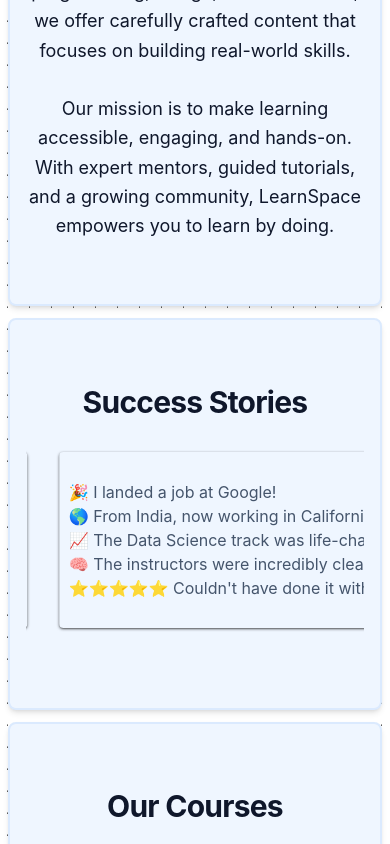
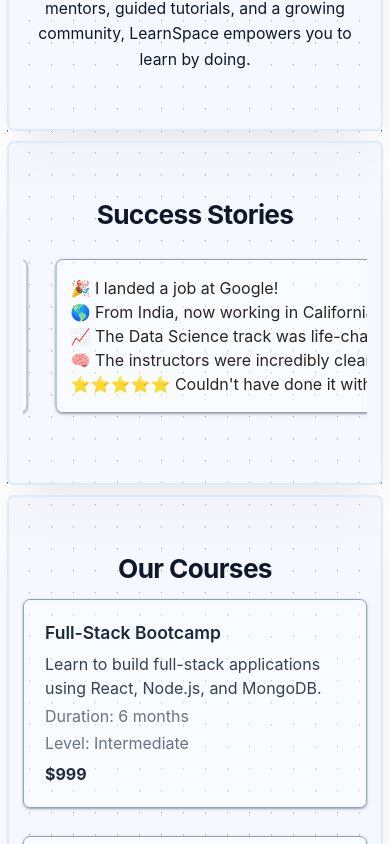
Before and after one commit to Mohammad-Imran01/frontend, a React (Vite) app: page / in a window 390 px wide. Shown: the part 960-1804 px from the top of the page. Built offline with nearby package versions, Linux system fonts and the light colour scheme; a web font is replaced by a local one.

Commit message:
refactor: enhance styling for CourseCard, StoryCard, FAQs, Footer, and Instructors components for improved visual consistency and responsiveness

```diff
--- a/src/components/CourseCard.jsx
+++ b/src/components/CourseCard.jsx
@@ -2,7 +2,7 @@ import React from "react";
 
 const CourseCard = ({ title, description, duration, level, price }) => {
   return (
-    <div className="dark:bg-gray-600 text-stone-800 dark:text-stone-100 shadow-lg rounded-lg p-6">
+    <div className="rounded-lg border border-slate-400 bg-white/30 dark:bg-slate-700/30 text-stone-800 dark:text-stone-100 shadow-sm/30 p-6">
       <h3 className="text-xl font-semibold text-slate-800 dark:text-slate-50">
         {title}
       </h3>
--- a/src/components/StoryCard.jsx
+++ b/src/components/StoryCard.jsx
@@ -11,7 +11,7 @@ import React from "react";
 const StoryCard = ({ learner, countries, rate, courses, rating }) => {
   // return <div>{learner + countries + rate + courses + rating}</div>;
   return (
-    <div className="shrink-0 flexCenter rounded-sm shadow-sm/60 h-44   text-slate-600 dark:text-slate-100 w-md">
+    <div className="shrink-0 flexCenter h-44 min-w-md p-4 rounded-lg border border-slate-400 bg-white/30 dark:bg-slate-700/30 text-stone-800 dark:text-stone-100 shadow-sm/30">
       <ul className="flex-col">
         <li>{learner}</li>
         <li>{countries}</li>
--- a/src/index.css
+++ b/src/index.css
@@ -14,6 +14,18 @@
     font-family: inherit;
     text-wrap: inherit;
   }
+
+  @media (max-width: 780px) {
+    html {
+      font-size: 14px;
+    }
+  }
+
+  /* @media (min-width: 780px) {
+    html {
+      font-size: 16px;
+    }
+  } */
   /*
   .mainRoot {
     font-family: "Inter", sans-serif;
@@ -113,10 +125,10 @@
     animation: borderGradient 5s linear infinite;
   }
   .blueBg {
-    @apply border-2 dark:border-slate-700 border-blue-100 rounded-lg bg-blue-50 shadow-2xl/10 text-black dark:bg-slate-800/40 shadow-md/10;
+    @apply border-2 dark:border-slate-700 border-blue-100 rounded-lg bg-blue-50/60 shadow-2xl/10 text-black dark:bg-slate-800/40;
   }
   .grayBg {
-    @apply border-2 dark:border-gray-300 border-gray-100 rounded-lg dark:bg-gray-600/20 bg-gray-50 shadow-2xl/10 text-black;
+    @apply border-2 dark:border-gray-300 border-gray-100 rounded-lg dark:bg-gray-600/20 bg-gray-50/60 shadow-2xl/10 text-black;
   }
   .insideCard {
     @apply mx-auto max-w-7xl px-4 py-16 sm:px-6 lg:px-8 lg:py-20;
@@ -133,7 +145,6 @@
 
 @theme {
   --breakpoint-sm: 780px;
-  --breakpoint-sm: 780px;
   --breakpoint-md: 1024px;
   --breakpoint-lg: 1280px;
   --breakpoint-xl: 1440px;
--- a/src/sections/FAQs.jsx
+++ b/src/sections/FAQs.jsx
@@ -54,7 +54,7 @@ const FAQs = () => {
           {faqData.map(({ id, question, answer }) => (
             <li
               key={id}
-              className="mb-4 rounded-lg border bg-white dark:bg-gray-600 text-stone-800 dark:text-stone-100"
+              className="mb-4 rounded-lg border border-slate-400 bg-white/30 dark:bg-slate-700/30 text-stone-800 dark:text-stone-100 shadow-sm/30"
             >
               <button
                 onClick={() => toggle(id)}
--- a/src/sections/Footer.jsx
+++ b/src/sections/Footer.jsx
@@ -42,7 +42,7 @@ const Footer = () => {
           </h3>
           <form className="mt-4 flex flex-col gap-3" onSubmit={handleSubmit}>
             <input
-              className="border rounded w-full px-4 py-3 text-slate-800 dark:text-slate-50 leading-tight focus:outline-none focus:shadow-outline"
+              className="border border-slate-400 rounded w-full px-4 py-3 text-slate-800 dark:text-slate-50 leading-tight focus:outline-none focus:shadow-outline"
               type="email"
               placeholder="username@email.com"
               value={email}
--- a/src/sections/Instructors.jsx
+++ b/src/sections/Instructors.jsx
@@ -29,7 +29,7 @@ const Instructors = () => {
           {instructors.map((instructor, index) => (
             <div
               key={index}
-              className="bg-white dark:bg-slate-700 shadow-lg rounded-lg p-6"
+              className="rounded-lg border border-slate-400 bg-white/30 dark:bg-slate-700/30 text-stone-800 dark:text-stone-100 shadow-sm/30 p-6"
             >
               <h3 className="text-xl font-semibold text-slate-800 dark:text-slate-200">
                 {instructor.name}
```
